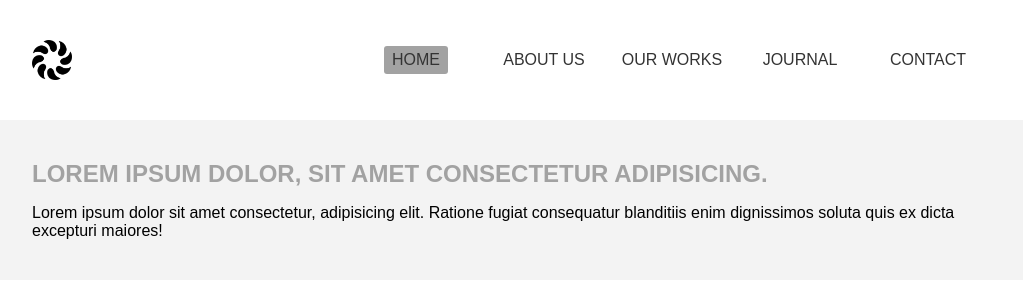
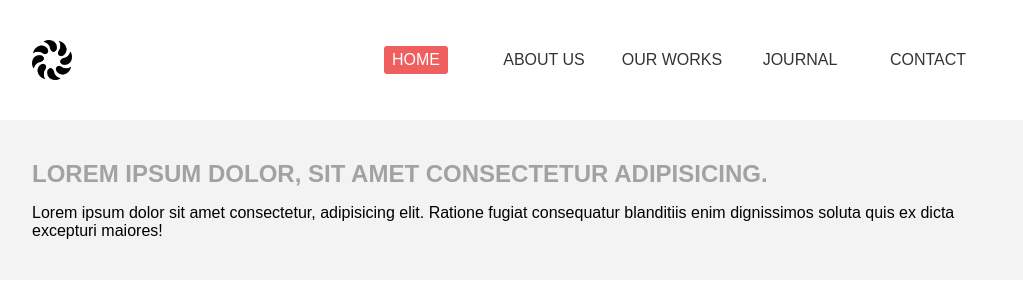
Before and after one commit to nykrisz/p1, a plain HTML site: page index.html in a window 1280 px wide. In both pictures the pointer is over the item "HOME". Shown: the top 298 px of the page, without its empty margins (128-1151 px from the left). Drawn offline with Linux system fonts and the light colour scheme.

Commit message:
change hover color

```diff
--- a/css/style.css
+++ b/css/style.css
@@ -58,7 +58,8 @@ header{
 
 #main-nav li:hover{
     border-radius: 3px;
-    background: #a2a2a2;
+    background: #ef5f60;
+    color: #fff;
 }
 
 #about h1{
```
